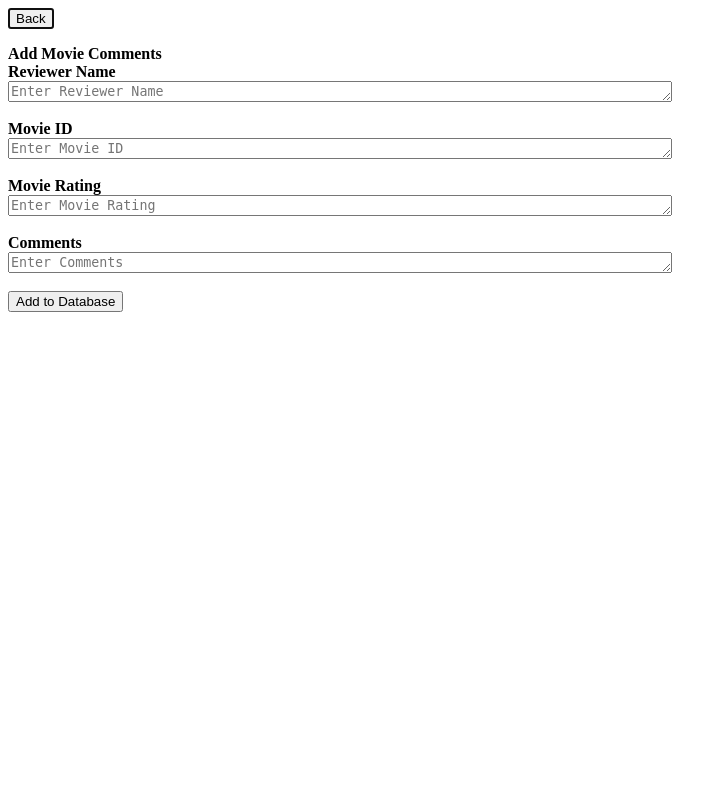
After one commit to 6991ohnayrb/MovieDatabaseTraversal, a PHP site: page /addMovieComment.php in a window 1280 px wide. The commit adds this page. Shown: the whole page, without its empty margins (0-727 px from the left). Run offline with PHP 8.4, Linux system fonts and the light colour scheme.

Commit message:
setup basic add movie comments page with appropriate fields

```diff
--- /dev/null
+++ b/addMovieComment.php
@@ -0,0 +1,44 @@
+<html>
+	<head>
+		<title>
+			CS143 Project 1B
+		</title>
+	</head>
+	<body>
+		<p>
+			<form name="testForm" id="testForm"  method="POST"  >
+				<input type="submit" name="Back" value="Back" autofocus onclick="return true;"/> <br>
+			</form>
+
+			<strong> Add Movie Comments </strong> <br>
+
+			<form action="" method="POST"  >
+				<strong> Reviewer Name </strong> <br>
+				<textarea name="name" cols="80" rows="1" placeholder="Enter Reviewer Name"></textarea><br><br>
+
+				<strong> Movie ID </strong> <br>
+				<textarea name="mid" cols="80" rows="1" placeholder="Enter Movie ID"></textarea><br><br>
+
+				<strong> Movie Rating </strong> <br>
+				<textarea name="rating" cols="80" rows="1" placeholder="Enter Movie Rating"></textarea><br><br>
+
+				<strong> Comments </strong> <br>
+				<textarea name="comments" cols="80" rows="1" placeholder="Enter Comments"></textarea><br><br>
+
+				<input type="submit" class="button" name="insert" value="Add to Database" />
+
+			</form>
+		</p>
+
+		<?php
+			if(isset($_POST['Back'])) {
+				echo " 	<script type=\"text/javascript\">
+							var e = document.getElementById('testForm'); e.action='./home.php'; e.submit();
+						</script>
+					 ";
+			}
+ 		?>
+
+	</body>
+</html>
+ <br>
```
Also changed, not shown: home.php (+7 -0 lines).
